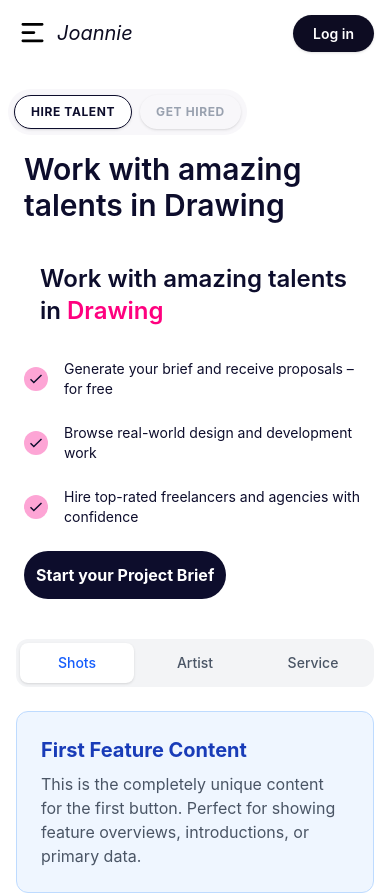
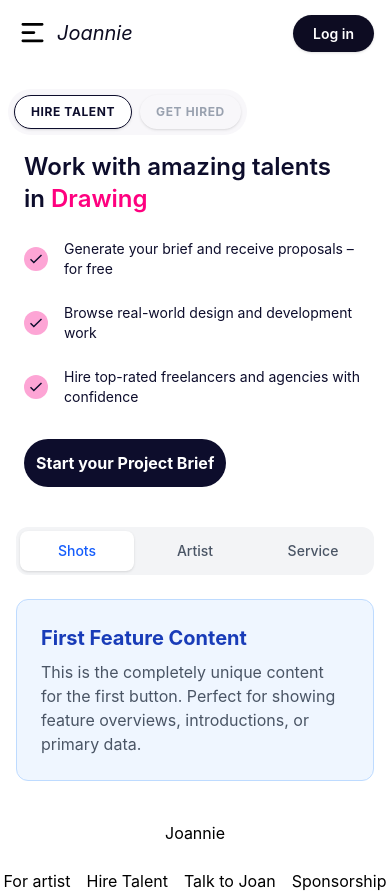
Before and after one commit to neducod/secret-project, a React (Vite) app: page / in a window 390 px wide. Shown: the top 895 px of the page. Built offline with nearby package versions, Linux system fonts and the light colour scheme.

Commit message:
hire talent section done

```diff
--- a/src/components/Hero.jsx
+++ b/src/components/Hero.jsx
@@ -17,13 +17,11 @@ function Hero(){
         switch (activeTab){
             case 'tab1':
             return(
-                <div className='max-w-xl w-full flex flex-col gap-6 md:gap-8 p-4 md:p-6 text-[#0d0d2c]'>
-                    <h1 className='text-left items-center text-3xl font-semibold max-w-xs'>Work with amazing talents in <span>Drawing</span></h1>
+                <div className='max-w-xl w-full flex flex-col gap-8 md:gap-8 p-4 md:p-6 text-[#0d0d2c]'>
+                    {/* <h1 className='text-left items-center text-3xl font-semibold max-w-xs'>Work with amazing talents in <span>Drawing</span></h1> */}
                     <div>
                         <Text/>
                     </div>
-                    {/* still art, animation   */}
-
                     <div className='flex flex-col gap-6 -mt-2'>
                         <div className='flex justfiy-center items-center gap-4'>
                             <div className='bg-pink-300 rounded-full p-1'>
@@ -93,7 +91,7 @@ function Hero(){
     }
     return(
         <>
-            <section className='flex justify-start flex-col gap-4 p-2'>
+            <section className='flex justify-start flex-col gap-6 p-2'>
                 <div className=''>
                     <div className='inline-flex gap-2 bg-[#f8f7fa] p-1.5 rounded-full self-start'>
                         <button  onClick={() => setActiveTab('tab1')} className={`text-xs font-bold px-4 py-2 rounded-full shadow-sm uppercase tracking-wider
--- a/src/components/Text.jsx
+++ b/src/components/Text.jsx
@@ -25,8 +25,8 @@ export default function HeroText() {
   }, [index]);
 
   return (
-    <div className='max-w-xl w-full flex flex-col gap-6 md:gap-8 p-4 md:p-6 text-[#0d0d2c]'>
-      <h1 className="text-left items-center text-2xl font-semibold max-w-xs">
+    <div className='max-w-xl w-full flex flex-col gap-6 md:gap-8 md:p-6 text-[#0d0d2c]'>
+      <h1 className="items-center text-2xl font-semibold max-w-xs">
         Work with amazing talents in{' '}
         <span className="text-[#ff007f]">
           <span
```
